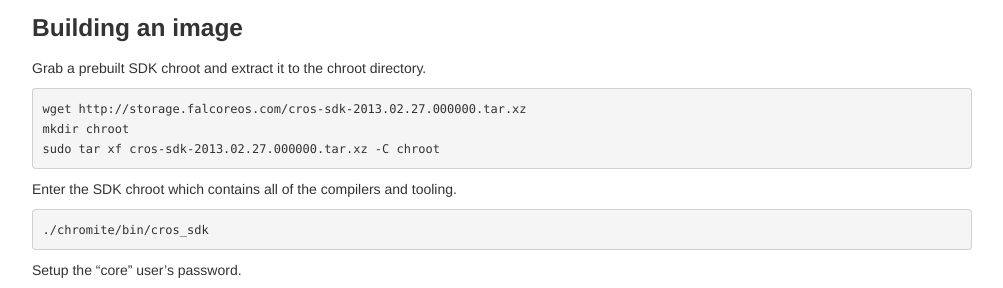
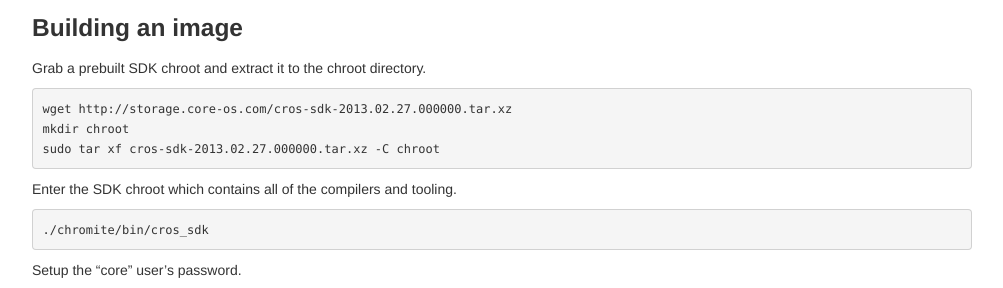
Before and after one commit to RandomStuffs22/coreos.github.com, a Jekyll site: the page built from index.markdown, in a window 1280 px wide. Shown: the part 707-995 px from the top of the page, without its empty margins (138-1141 px from the left). Built offline with Jekyll 4.4.1, drawn with Linux system fonts in a browser that asks for light colours; Markdown is read by kramdown in place of the engine named in the settings; part of the change alters nothing that is shown.

Commit message:
fix(index): move to storage.core-os.com

````diff
--- a/index.markdown
+++ b/index.markdown
@@ -59,7 +59,7 @@ repo sync
 Grab a prebuilt SDK chroot and extract it to the chroot directory.
 
 ```
-wget http://storage.falcoreos.com/cros-sdk-2013.02.27.000000.tar.xz
+wget http://storage.core-os.com/cros-sdk-2013.02.27.000000.tar.xz
 mkdir chroot
 sudo tar xf cros-sdk-2013.02.27.000000.tar.xz -C chroot
 ```
````
